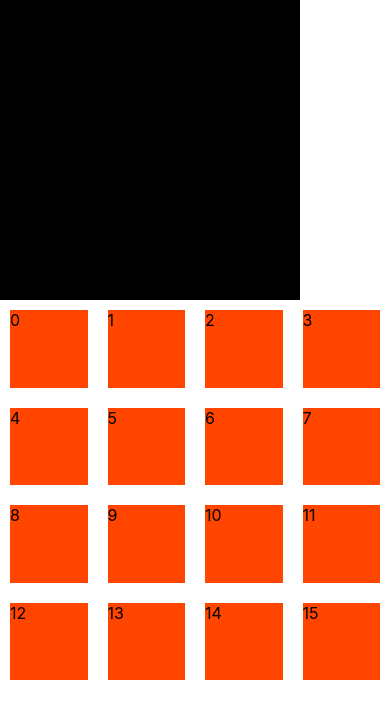
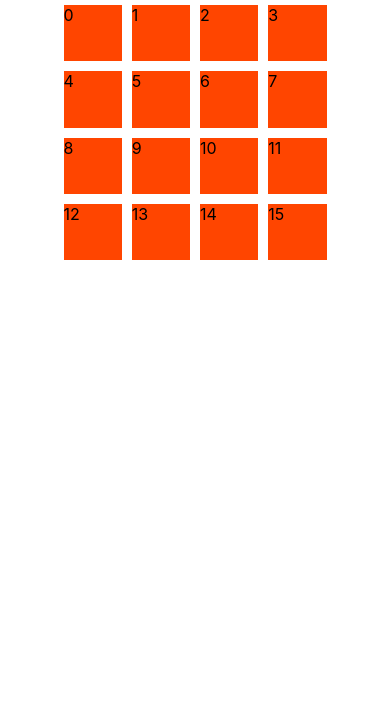
Before and after one commit to psych0sykes/bread-v1, a React (Create React App) app: page / in a window 390 px wide. Shown: the top 718 px of the page. Built offline with nearby package versions, Linux system fonts and the light colour scheme.

Commit message:
Made the pads responsive to the viewport changing in size.

```diff
--- a/src/components/Pad/index.js
+++ b/src/components/Pad/index.js
@@ -1,11 +1,14 @@
 import React from 'react';
+import * as Tone from 'tone';
 import './style.css';
 
 // ||===== PAD COMPONENT =====||
 //    PROPS:
 // numberOfPads
-// padSize
 //
+//
+
+new Tone.Synth
 
 function Pad(props) {
 
--- a/src/components/Pad/style.css
+++ b/src/components/Pad/style.css
@@ -1,12 +1,13 @@
 .pad {
-    margin: 10px;
-    flex: 0 1 calc(25% - 20px);
-    width: 25%;
-    height: calc(25vw - 20px);
+    margin: 5px;
+    flex: 1 1 calc(25% - 10px);
+    height: calc(17vw - 10px);
 }
 .padComponent {
     display: flex;
     flex-wrap: wrap;
     align-items: center;
     justify-content: center;
+    padding-right: 15vw;
+    padding-left: 15vw;
 }
--- a/src/pages/Main.js
+++ b/src/pages/Main.js
@@ -17,8 +17,7 @@ const start = () => synth.triggerAttackRelease("C4", "8n");
 function Main (props) {
     return (
         <div>
-        <div onClick={start} style={{backgroundColor: "black",width: "300px",height: "300px"}}></div>
-        <Pad numberOfPads={16}/>
+            <Pad numberOfPads={16}/>
         </div>
     )
 }
```
